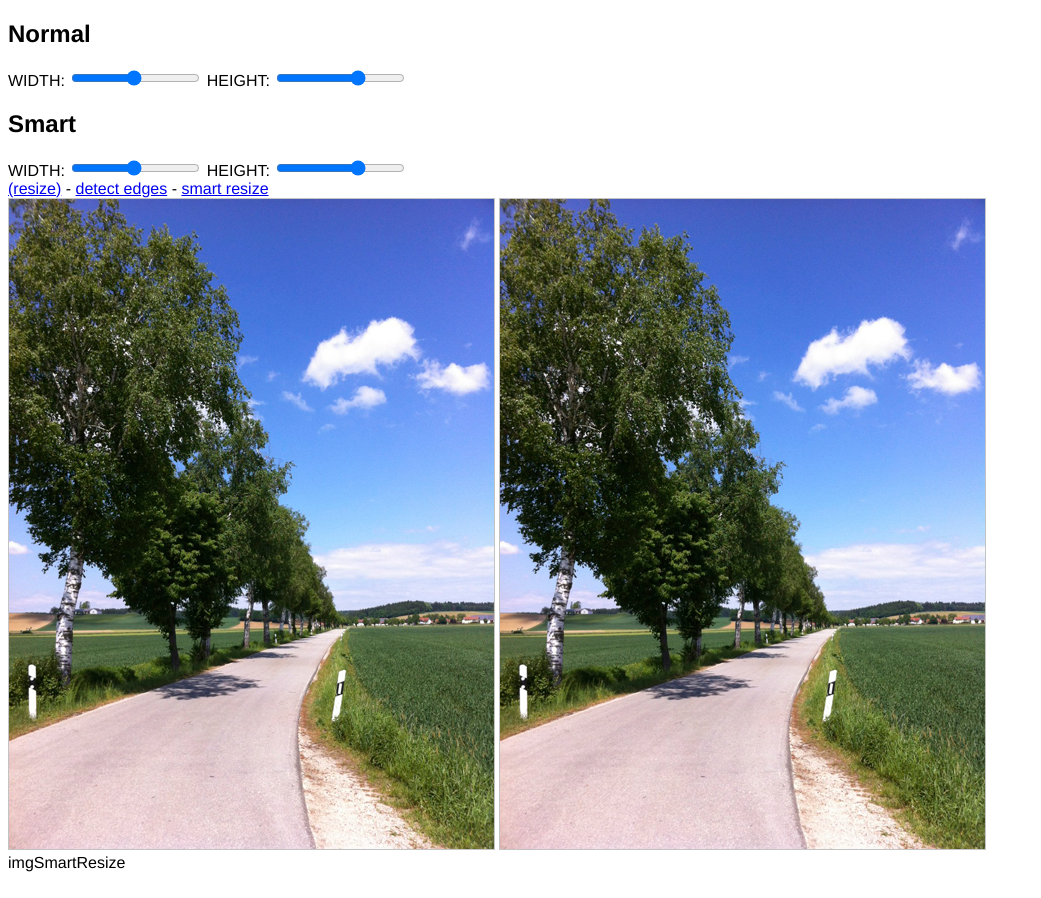
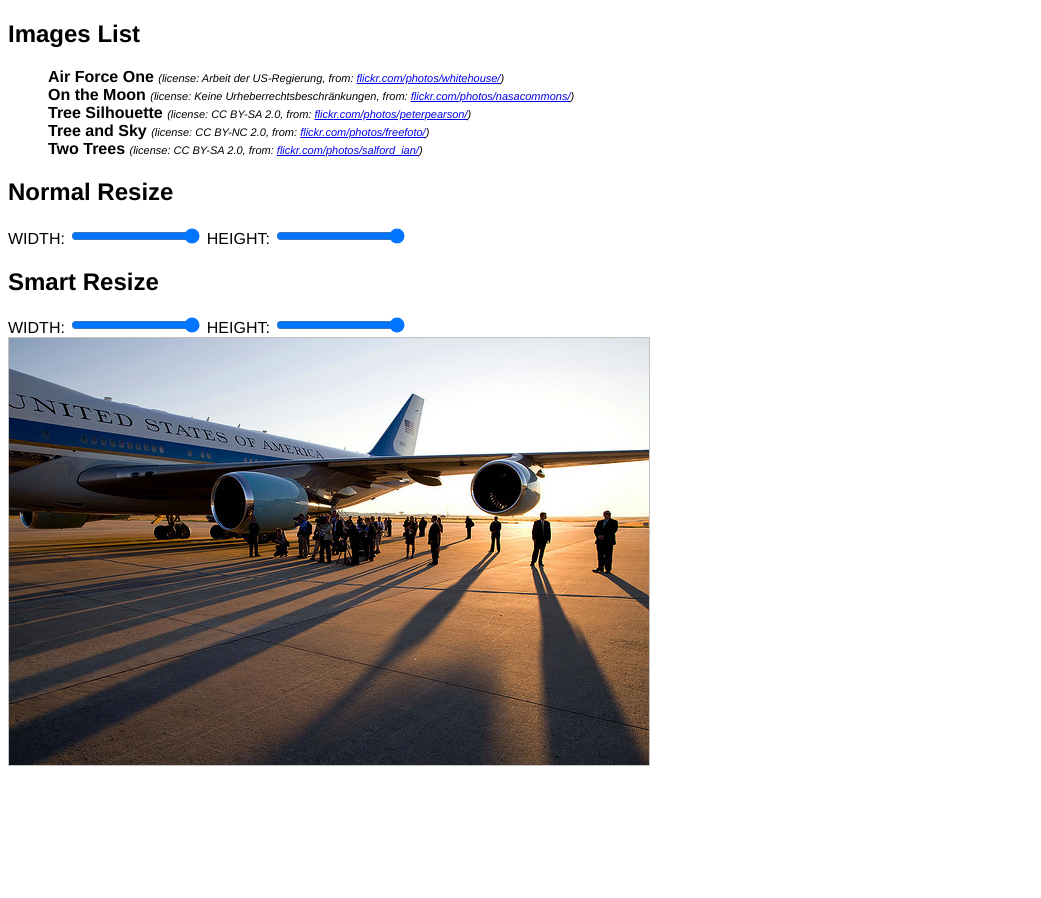
Before and after one commit to SimonWaldherr/imgResize.js, a plain HTML site: page index.html in a window 1280 px wide. Shown: the whole page, without its empty margins (0-1041 px from the left). After the commit the page ends 800 px from the top, so only its background shows below. Drawn offline with Linux system fonts and the light colour scheme.

Commit message:
more examples

```diff
--- a/index.html
+++ b/index.html
@@ -8,43 +8,71 @@
     body {
       font-family: "Helvetica Neue", Arial, Helvetica, sans-serif;
     }
-
+    #imglist {
+      list-style: none;
+      cursor: pointer;
+    }
+    #imglist i {
+      font-size: 11px;
+    }
   </style>
 </head>
 <body>
-<h2>Normal</h2>
+<h2>Images List</h2>
+<ul id="imglist"></ul>
+<h2>Normal Resize</h2>
 <label for="width">WIDTH: </label>
-<input name="width" id="width" type="range" max="1000" min="0" value="485" onchange="imgResize({'width' : this.value, 'canvas' : 'Canvas'})">
+<input name="width" id="width" type="range" max="640" min="0" value="640" onchange="imgResize({'width' : this.value, 'canvas' : 'Canvas'})">
 <label for="height">HEIGHT: </label>
-<input name="height" id="height" type="range" max="1000" min="0" value="650" onchange="imgResize({'height' : this.value, 'canvas' : 'Canvas'})">
+<input name="height" id="height" type="range" max="480" min="0" value="480" onchange="imgResize({'height' : this.value, 'canvas' : 'Canvas'})">
 <br/>
-<h2>Smart</h2>
+<h2>Smart Resize</h2>
 <label for="width">WIDTH: </label>
-<input name="width" id="width" type="range" max="1000" min="0" value="485" onchange="imgSmartResize({'width' : this.value, 'canvas' : 'Canvas'})">
+<input name="width" id="widths" type="range" max="640" min="0" value="640" onchange="imgSmartResize({'width' : this.value, 'canvas' : 'Canvas'})">
 <label for="height">HEIGHT: </label>
-<input name="height" id="height" type="range" max="1000" min="0" value="650" onchange="imgSmartResize({'height' : this.value, 'canvas' : 'Canvas'})">
+<input name="height" id="heights" type="range" max="480" min="0" value="480" onchange="imgSmartResize({'height' : this.value, 'canvas' : 'Canvas'})">
 <br/>
-<a href="#" onclick="imgResize({'width' : 485, 'height' : 350, 'canvas' : 'Canvas'})">(resize)</a>
- -
-<a href="#" onclick="edgeDetect({'canvas' : 'Canvas'}); return false;">detect edges</a>
- -
- <a href="#" onclick="imgSmartResize({'width' : 410, 'height' : 430, 'canvas' : 'Canvas'});">smart resize</a>
-<br/>
-<canvas id="originalCanvas" data-src="img.jpg" width="485" height="650" style="border:1px solid #c3c3c3;">
+<canvas id="originalCanvas" data-src="4032618153_e0c19e93a0_z.jpg" width="640" height="480" style="border:1px solid #c3c3c3; display:none;">
 Your browser does not support the canvas element.
 </canvas>
-<canvas id="Canvas" data-src="img.jpg" width="485" height="650" style="border:1px solid #c3c3c3;">
+<canvas id="Canvas" data-src="4032618153_e0c19e93a0_z.jpg" width="640" height="480" style="border:1px solid #c3c3c3;">
 Your browser does not support the canvas element.
 </canvas>
-<div id="json">imgSmartResize
+<div id="json" style="display:none">imgSmartResize
 
 </div>
 <br/>
 <script type="text/javascript">
-    window.onload = function() {
-      loadImage({'canvas' : document.getElementById('originalCanvas'), 'img' : 'img.jpg'});
-      loadImage({'canvas' : document.getElementById('Canvas'), 'img' : 'img.jpg'});
-    };
+  var demoimages = [{'name':'Air Force One','license':'Arbeit der US-Regierung','filename':'4032618153_e0c19e93a0_z.jpg','source':'http://www.flickr.com/photos/whitehouse/4032618153/','height':427},
+                    {'name':'On the Moon','license':'Keine Urheberrechtsbeschränkungen','filename':'5136519916_e5beec314f_z.jpg','source':'http://www.flickr.com/photos/nasacommons/5136519916/','height':640},
+                    {'name':'Tree Silhouette','license':'CC BY-SA 2.0','filename':'525294006_2f0ffd631f_z.jpg','source':'http://www.flickr.com/photos/peterpearson/525294006/','height':426},
+                    {'name':'Tree and Sky','license':'CC BY-NC 2.0','filename':'2515331481_4997cae738_z.jpg','source':'http://www.flickr.com/photos/freefoto/2515331481/','height':480},
+                    {'name':'Two Trees','license':'CC BY-SA 2.0','filename':'2280692112_96b565920b_z.jpg','source':'http://www.flickr.com/photos/salford_ian/2280692112/','height':480}];
+  function loadImageToCanvas(json, id) {
+    loadImage({'canvas' : document.getElementById('originalCanvas'), 'img' : json[id].filename});
+    loadImage({'canvas' : document.getElementById('Canvas'), 'img' : json[id].filename});
+    document.getElementById('height').setAttribute('max',json[id].height);
+    document.getElementById('height').setAttribute('value',json[id].height);
+    document.getElementById('width').setAttribute('value',640);
+    document.getElementById('heights').setAttribute('max',json[id].height);
+    document.getElementById('heights').setAttribute('value',json[id].height);
+    document.getElementById('widths').setAttribute('value',640);
+
+    document.getElementById('originalCanvas').setAttribute('height',json[id].height);
+    document.getElementById('Canvas').setAttribute('height',json[id].height);
+  }
+  function printImgList(json, id) {
+    var i, output = '', regex = /(http:\/\/www\.([a-zA-Z.\/_]+))/i, linktext;
+    for(i=0;i<json.length;i+=1) {
+      linktext = regex.exec(json[i].source);
+      output += '<li><b onclick="loadImageToCanvas(demoimages,'+i+')">'+json[i].name+'</b> <i>(license: '+json[i].license+', from: <a href="'+json[i].source+'">'+linktext[2]+'</a>)</i></li>';
+    }
+    document.getElementById(id).innerHTML = output;
+  }
+  window.onload = function() {
+    printImgList(demoimages,'imglist');
+    loadImageToCanvas(demoimages, 0);
+  };
 </script>
 </body>
 </html>
```
Also changed, not shown: 2280692112_96b565920b_z.jpg (added), 2515331481_4997cae738_z.jpg (added), 4032618153_e0c19e93a0_z.jpg (added), 5136519916_e5beec314f_z.jpg (added), 525294006_2f0ffd631f_z.jpg (added).
